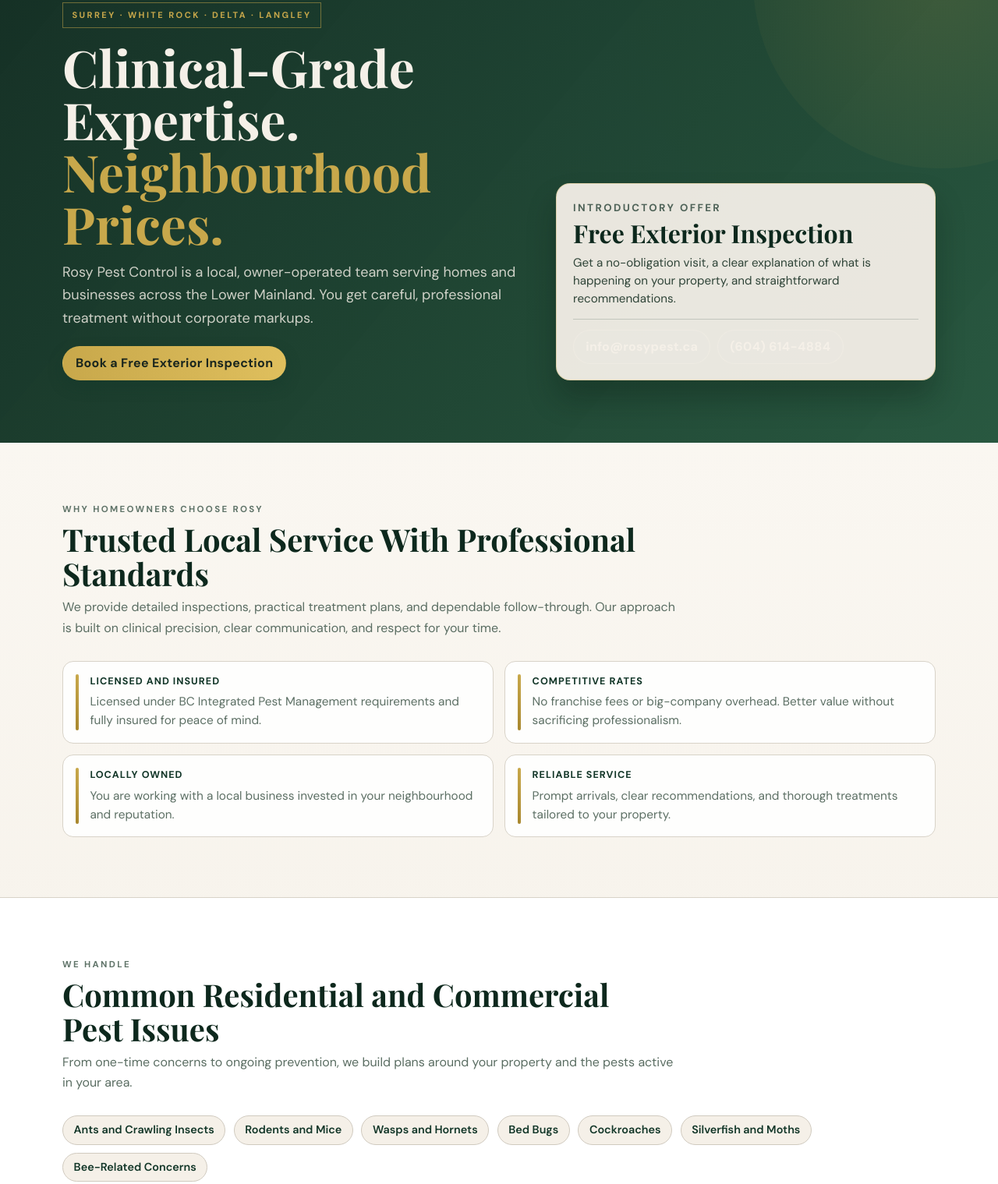
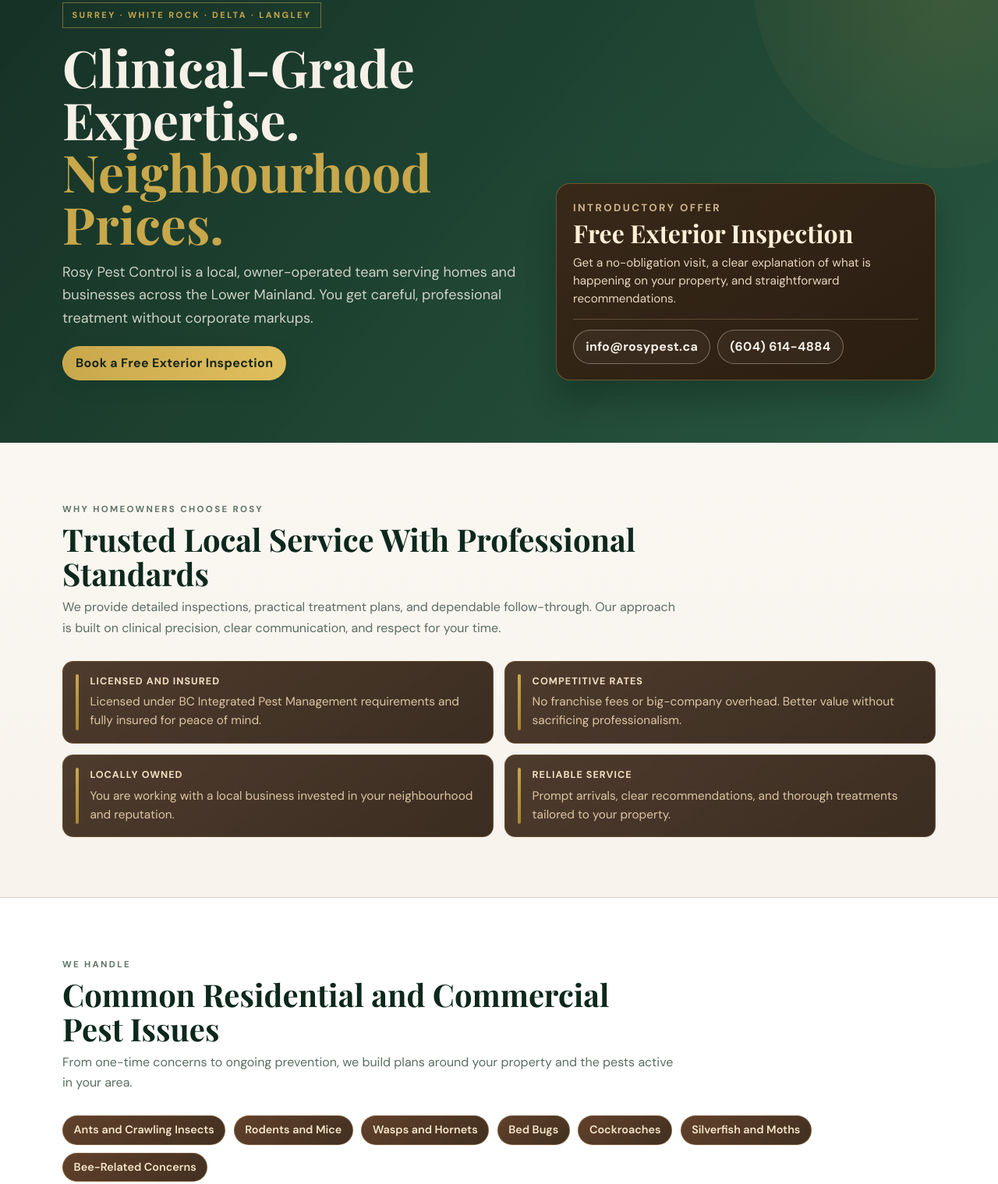
Before and after one commit to v-nnn/rosypest.ca, a plain HTML site: page index.html in a window 1280 px wide. Shown: the part 198-1717 px from the top of the page at 78% size. Drawn offline with nearby package versions, Linux system fonts and the light colour scheme.

Commit message:
Changed colour scheme to brown and green

```diff
--- a/index.html
+++ b/index.html
@@ -16,6 +16,10 @@
       --forest: #123628;
       --moss: #1d4f37;
       --pine: #0d281d;
+      --brown-900: #2a1b0f;
+      --brown-800: #3a2717;
+      --brown-700: #57351e;
+      --brown-200: #e7d9c4;
       --gold: #c8a84b;
       --gold-deep: #a8872e;
       --cream: #f5f0e8;
@@ -200,9 +204,9 @@
     }
 
     .hero-card {
-      background: rgba(245, 240, 232, 0.95);
-      color: var(--text);
-      border: 1px solid rgba(200, 168, 75, 0.35);
+      background: linear-gradient(145deg, rgba(58, 39, 23, 0.94), rgba(42, 27, 15, 0.95));
+      color: var(--brown-200);
+      border: 1px solid rgba(200, 168, 75, 0.38);
       border-radius: 18px;
       padding: clamp(1rem, 2.6vw, 1.3rem);
       box-shadow: 0 24px 36px rgba(8, 22, 16, 0.28);
@@ -212,13 +216,13 @@
       font-size: 0.83rem;
       text-transform: uppercase;
       letter-spacing: 0.18em;
-      color: #4f6358;
+      color: #cfb48c;
       margin-bottom: 0.35rem;
     }
 
     .hero-card .offer {
       font-family: 'Playfair Display', Georgia, serif;
-      color: var(--pine);
+      color: #fff0d8;
       font-size: clamp(1.38rem, 3.7vw, 2rem);
       line-height: 1.08;
       margin-bottom: 0.55rem;
@@ -226,7 +230,7 @@
 
     .hero-card p {
       margin: 0;
-      color: #2f4438;
+      color: #e8d7bf;
       font-size: 0.95rem;
       line-height: 1.52;
     }
@@ -234,7 +238,7 @@
     .hero-contact {
       margin-top: 0.9rem;
       padding-top: 0.8rem;
-      border-top: 1px solid rgba(18, 54, 40, 0.18);
+      border-top: 1px solid rgba(207, 180, 140, 0.28);
       display: flex;
       gap: 0.55rem;
       flex-wrap: wrap;
@@ -284,8 +288,8 @@
       gap: 0.9rem;
       padding: 1rem;
       border-radius: 14px;
-      border: 1px solid var(--line);
-      background: rgba(255, 255, 255, 0.9);
+      border: 1px solid rgba(174, 133, 84, 0.35);
+      background: linear-gradient(145deg, rgba(58, 39, 23, 0.9), rgba(42, 27, 15, 0.92));
     }
 
     .pillar::before {
@@ -296,14 +300,14 @@
 
     .pillar h3 {
       margin-bottom: 0.35rem;
-      color: var(--forest);
+      color: #f1dfc2;
       text-transform: uppercase;
       letter-spacing: 0.08em;
       font-size: 0.79rem;
     }
 
     .pillar p {
-      color: #5c6f64;
+      color: #dcc6a4;
       font-size: 0.96rem;
       line-height: 1.55;
     }
@@ -321,9 +325,9 @@
     }
 
     .chip {
-      border: 1px solid #d0cabf;
-      background: var(--cream);
-      color: var(--forest);
+      border: 1px solid rgba(174, 133, 84, 0.45);
+      background: linear-gradient(145deg, rgba(87, 53, 30, 0.94), rgba(58, 39, 23, 0.96));
+      color: #f5e5ca;
       border-radius: 999px;
       padding: 0.42rem 0.85rem;
       font-size: 0.9rem;
```
